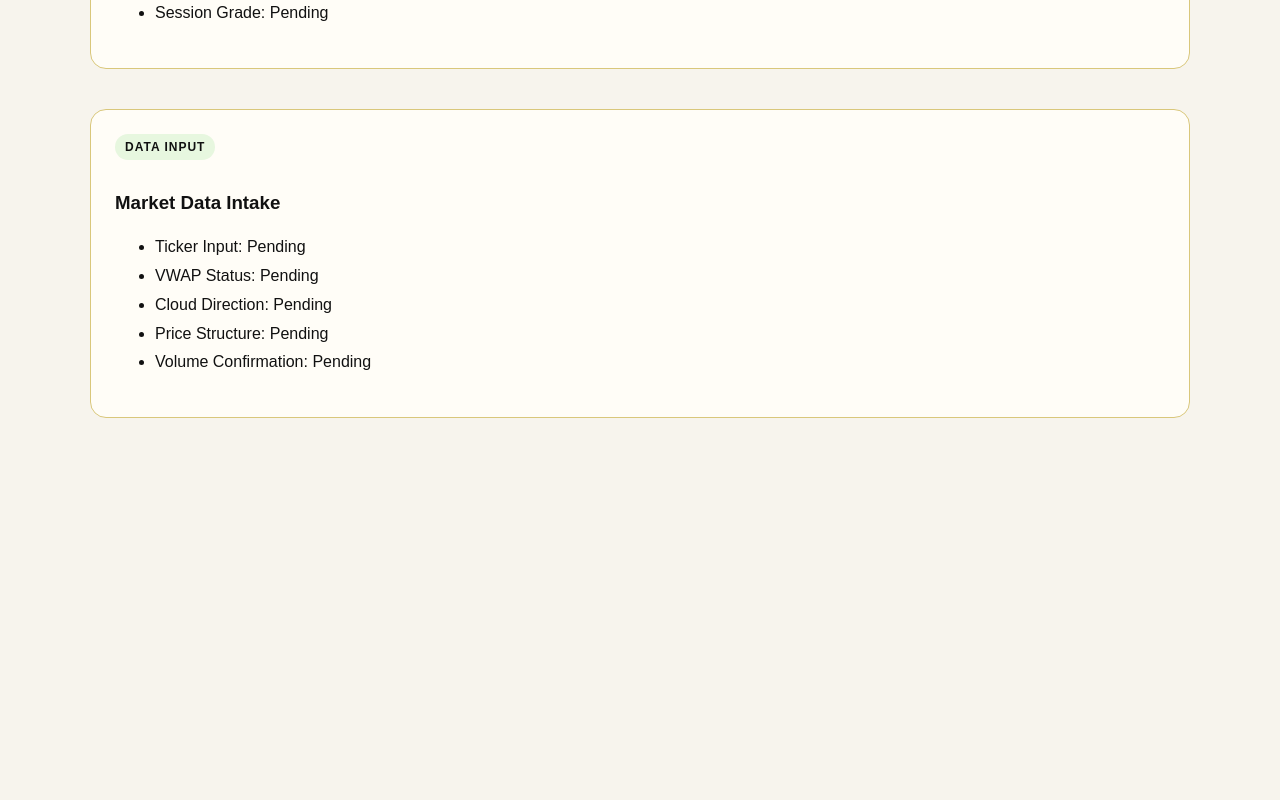
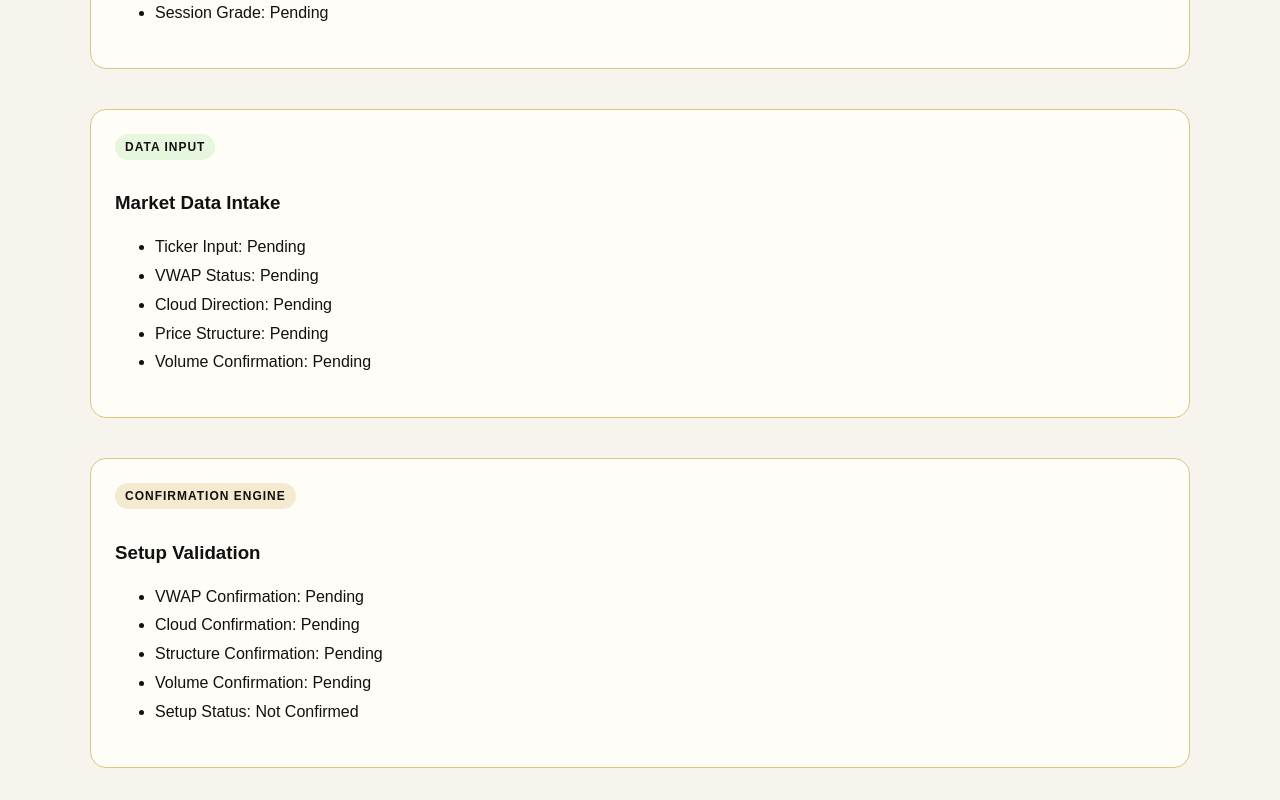
Before and after one commit to 1anointedradio-maker/elharvest-web, a Next.js app: page / in a window 1280 px wide. Shown: the part 7219-8019 px from the top of the page. Before the commit the page ends 7669 px from the top, so only its background shows below. Built offline with nearby package versions, Linux system fonts and the light colour scheme.

Commit message:
Add confirmation engine section with validation setup

```diff
--- a/app/page.jsx
+++ b/app/page.jsx
@@ -714,6 +714,40 @@ export default function Home() {
     <li>Volume Confirmation: Pending</li>
   </ul>
 </section>
+      <section
+  style={{
+    marginTop: "40px",
+    background: "#fffdf7",
+    border: "1px solid #d9c77b",
+    borderRadius: "16px",
+    padding: "24px",
+  }}
+>
+  <div
+    style={{
+      display: "inline-block",
+      fontSize: "12px",
+      fontWeight: "bold",
+      letterSpacing: "1px",
+      padding: "6px 10px",
+      borderRadius: "999px",
+      background: "#f3ead0",
+      marginBottom: "14px",
+    }}
+  >
+    CONFIRMATION ENGINE
+  </div>
+
+  <h3>Setup Validation</h3>
+
+  <ul style={{ lineHeight: "1.8" }}>
+    <li>VWAP Confirmation: Pending</li>
+    <li>Cloud Confirmation: Pending</li>
+    <li>Structure Confirmation: Pending</li>
+    <li>Volume Confirmation: Pending</li>
+    <li>Setup Status: Not Confirmed</li>
+  </ul>
+</section>
     </main>
   );
 }
```
